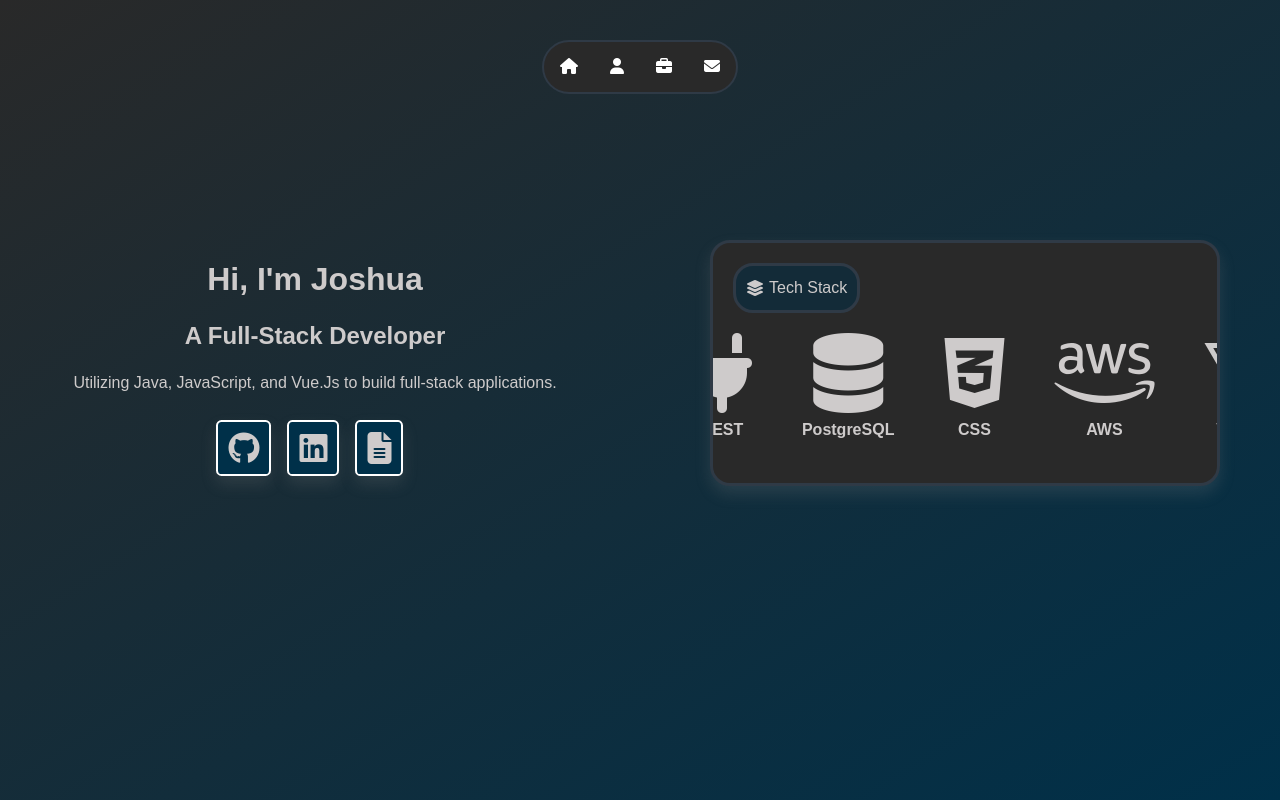
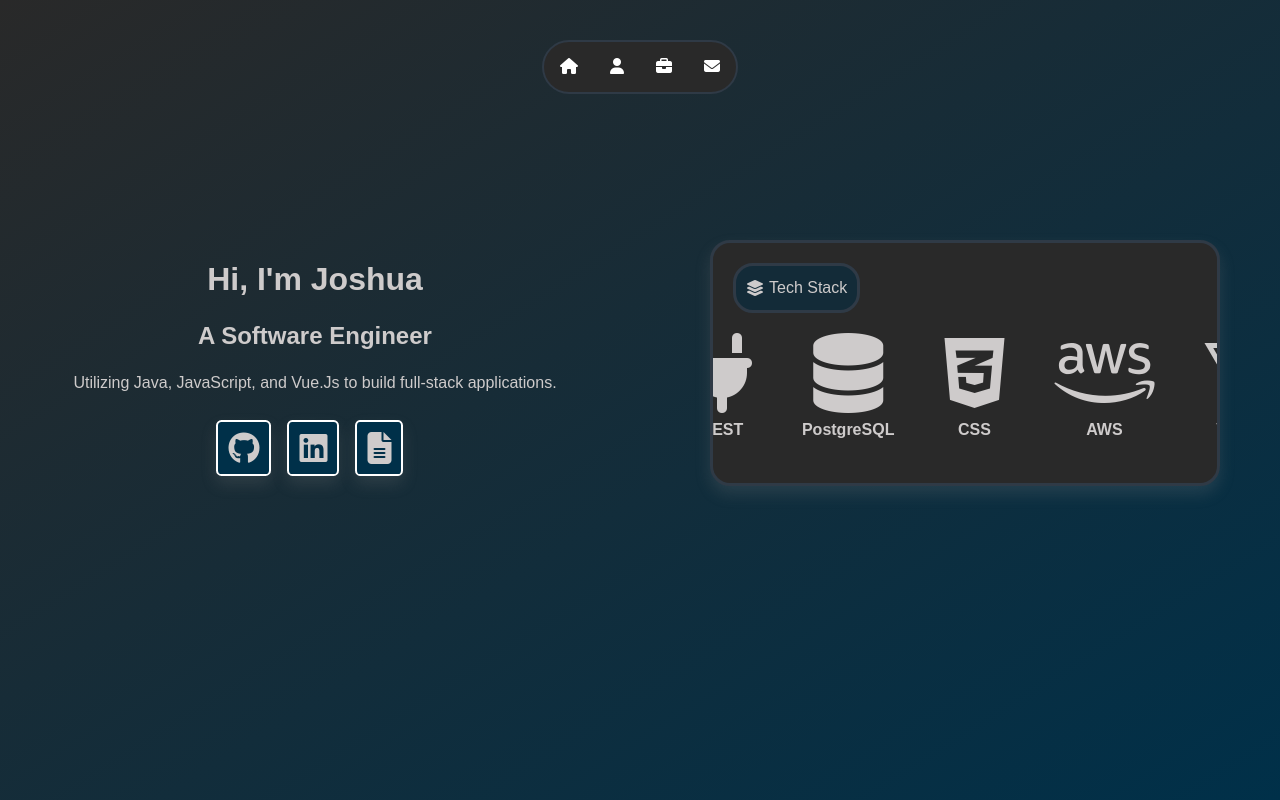
Before and after one commit to jbhardy1/web-portfolio, a Vue app: page / in a window 1280 px wide. Built offline with nearby package versions, Linux system fonts and the light colour scheme.

Commit message:
Updated title

```diff
--- a/src/components/AboutPage.vue
+++ b/src/components/AboutPage.vue
@@ -5,7 +5,7 @@
       <div class="basic-info">
         <img class="headshot" src="https://res.cloudinary.com/dwdijh29x/image/upload/v1736788525/headshot_kkldun.jpg" alt="headshot" />
         <h2>Joshua Hardy</h2>
-        <h4>Full-Stack Developer</h4>
+        <h4>Software Engineer</h4>
       </div>
 
       <div class="about-education-experience">
@@ -21,7 +21,7 @@
           <div class="about-section">
             <h3>About Me</h3>
             <p>
-              I am a dedicated software developer with a strong foundation in Java, SQL, and Vue.js, currently pursuing a Bachelor of Science in Computer Science at the University of Cincinnati.
+              I am a dedicated software engineer with a strong foundation in Java, SQL, and Vue.js, currently pursuing a Bachelor of Science in Computer Science at the University of Cincinnati.
               As a U.S. Marine Corps veteran and a graduate of Tech Elevator’s full-stack development bootcamp, I bring a unique blend of discipline, problem-solving skills, and technical expertise to every project.
             </p>
           </div>
--- a/src/components/HomePage.vue
+++ b/src/components/HomePage.vue
@@ -3,7 +3,7 @@
     <nav-bar class="nav-bar fade-in" />
     <span class="intro fade-in">
       <h1 class="dev-name">Hi, I'm <strong class="first-name" @click="pushToAbout">Joshua</strong></h1>
-      <h3 class="title">A Full-Stack Developer</h3>
+      <h3 class="title">A Software Engineer</h3>
       <p class="summary">Utilizing Java, JavaScript, and Vue.Js to build full-stack applications.</p>
       <div v-for="(link, index) in links" :key="index" class="link-icons">
         <a :href="link.url" :title="link.name" target="_blank" rel="noopener noreferrer">
```
Also changed, not shown: 4 other files (tests, documents, lock files or other folders).
